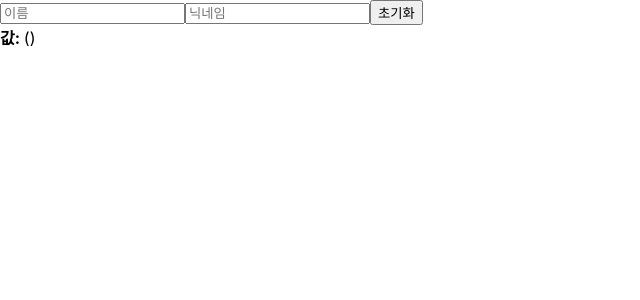
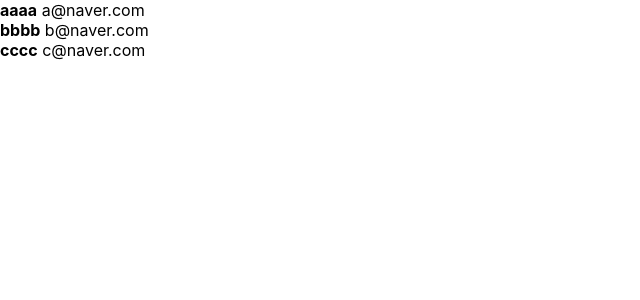
Before and after one commit to zunstar/react-study01, a React (Create React App) app: page / in a window 1280 px wide. Shown: the top 300 px of the page, without its empty margins (0-640 px from the left). Built offline with nearby package versions, Linux system fonts and the light colour scheme.

Commit message:
배열 렌더링하기

```diff
--- a/src/App.js
+++ b/src/App.js
@@ -1,9 +1,9 @@
-import InputSample from './InputSample';
+import UserList from './UserList';
 
 function App() {
 
   return (
-    <InputSample />
+    <UserList />
   );
 }
 
--- /dev/null
+++ b/src/UserList.js
@@ -0,0 +1,27 @@
+function User({user}){
+    return(
+        <div>
+            <b>{user.name}</b> <span>{user.email}</span>
+        </div>
+    )
+}
+
+function UserList(){
+    const users = [
+        {id: 1, name: 'aaaa' ,email: 'a@naver.com'},
+        {id: 2, name: 'bbbb',email: 'b@naver.com'},
+        {id: 3, name: 'cccc',email: 'c@naver.com'},
+    ];
+
+    return(
+        <div>
+            {
+                users.map(
+                    user => (<User user={user} key={user.id}/>)
+                )
+            }
+        </div>
+    )
+}
+
+export default UserList;
```
